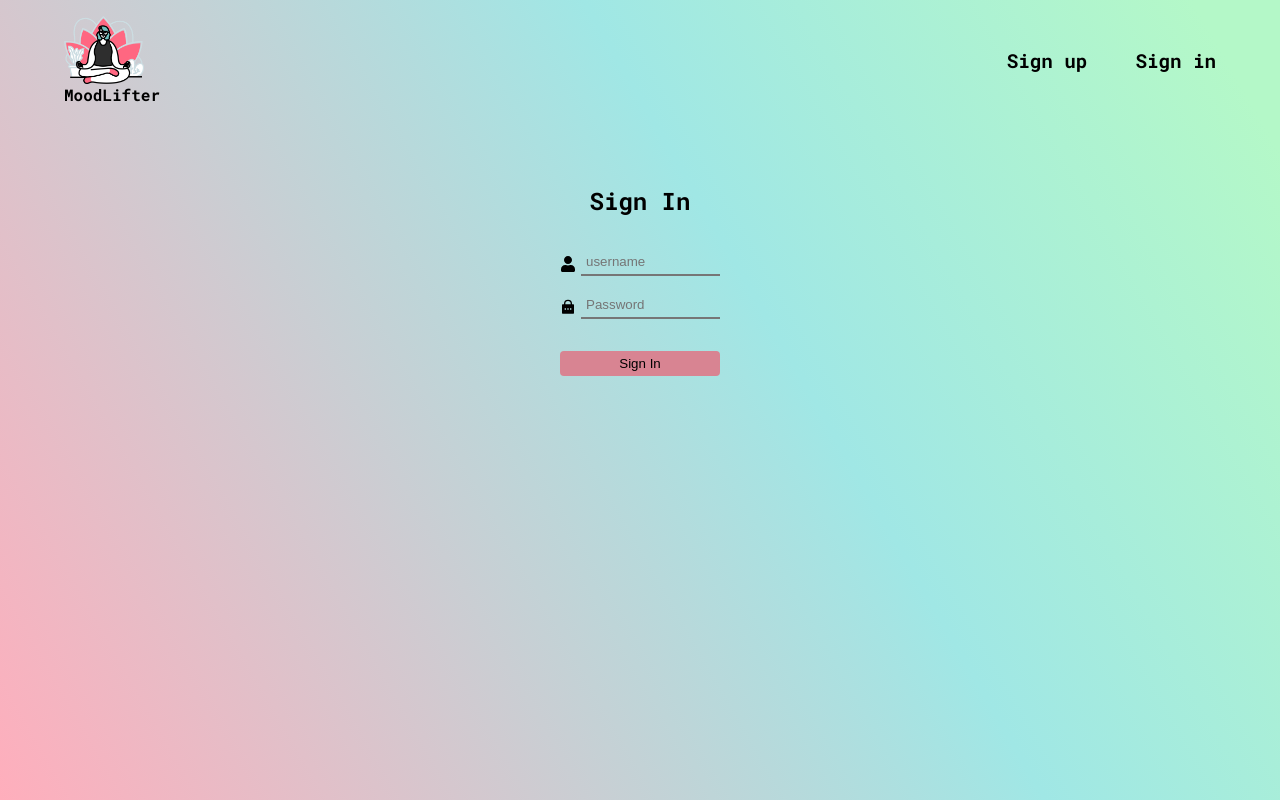
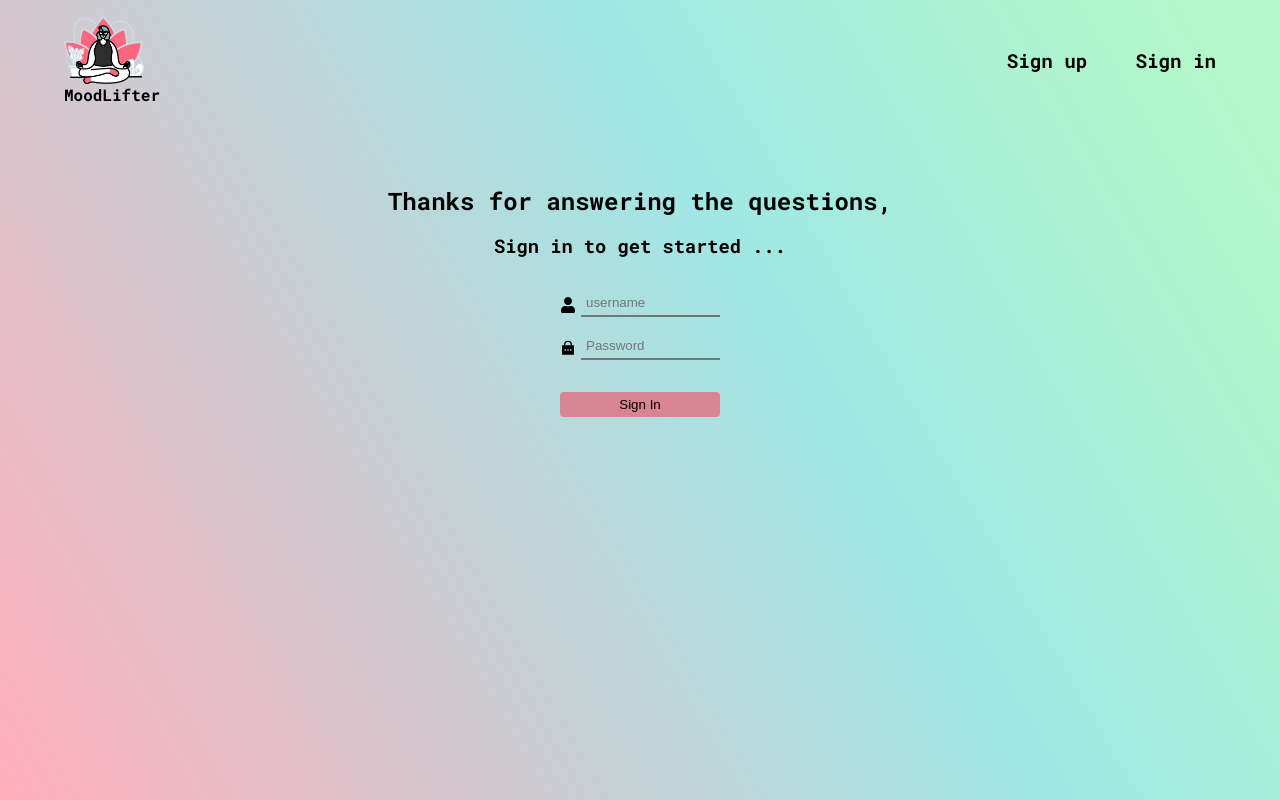
Before and after one commit to hannah68/MoodLifter, a React (Create React App) app: page /signin in a window 1280 px wide. Built offline with nearby package versions, Linux system fonts and the light colour scheme.

Commit message:
add quicl fix to signin page

```diff
--- a/src/client/pages/Signin.tsx
+++ b/src/client/pages/Signin.tsx
@@ -63,7 +63,8 @@ const Signin = (props: ISigninProps) => {
 
 	return (
 		<div className="signin-page">
-			<h2>Sign In</h2>
+			<h2>Thanks for answering the questions, </h2>
+			<h3>Sign in to get started ...</h3>
 			<form className="signin-form" onSubmit={submitHandler}>
 				<div className="input-groups">
 					<label htmlFor="username">
--- a/src/client/styles/signup.css
+++ b/src/client/styles/signup.css
@@ -6,7 +6,8 @@
 }
 
 .signup-page h3,
-.signin-page h2{
+.signin-page h2,
+.signin-page h3{
     text-align: center;
 }
 
```
